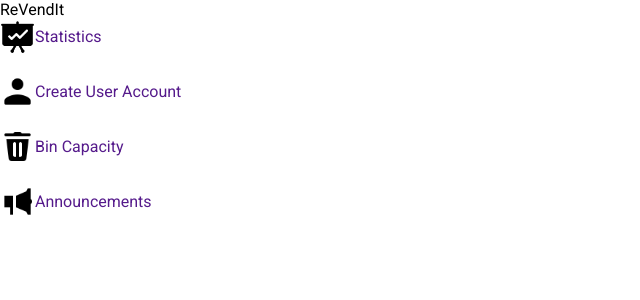
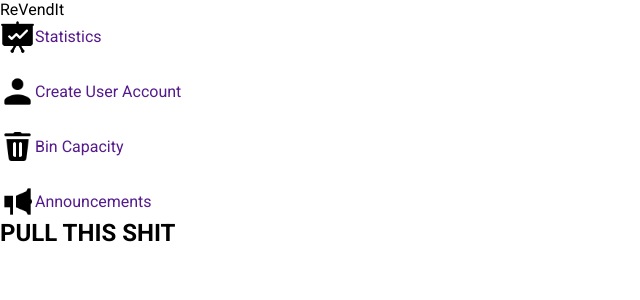
Before and after one commit to kurtouano/thesis-web, a PHP site: page / in a window 1280 px wide. Shown: the top 300 px of the page, without its empty margins (0-640 px from the left). Run offline with PHP 8.4, Linux system fonts and the light colour scheme.

Commit message:
pull this kurt

```diff
--- a/ThesisWeb/index.php
+++ b/ThesisWeb/index.php
@@ -85,6 +85,7 @@
             </div>
         </div>
 
+        <div><h1>PULL THIS SHIT</h1></div>
     </nav>
 </body>
 </html>
```
